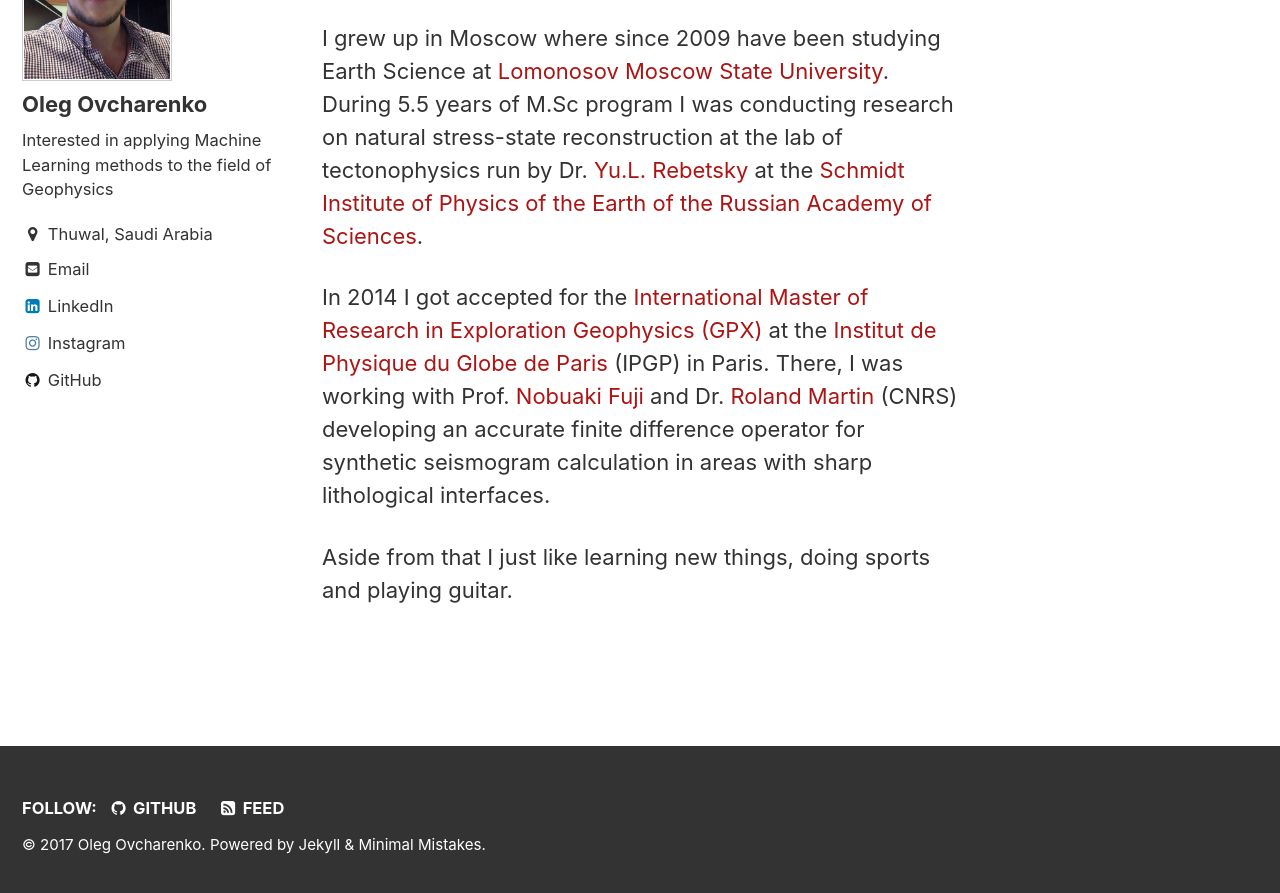
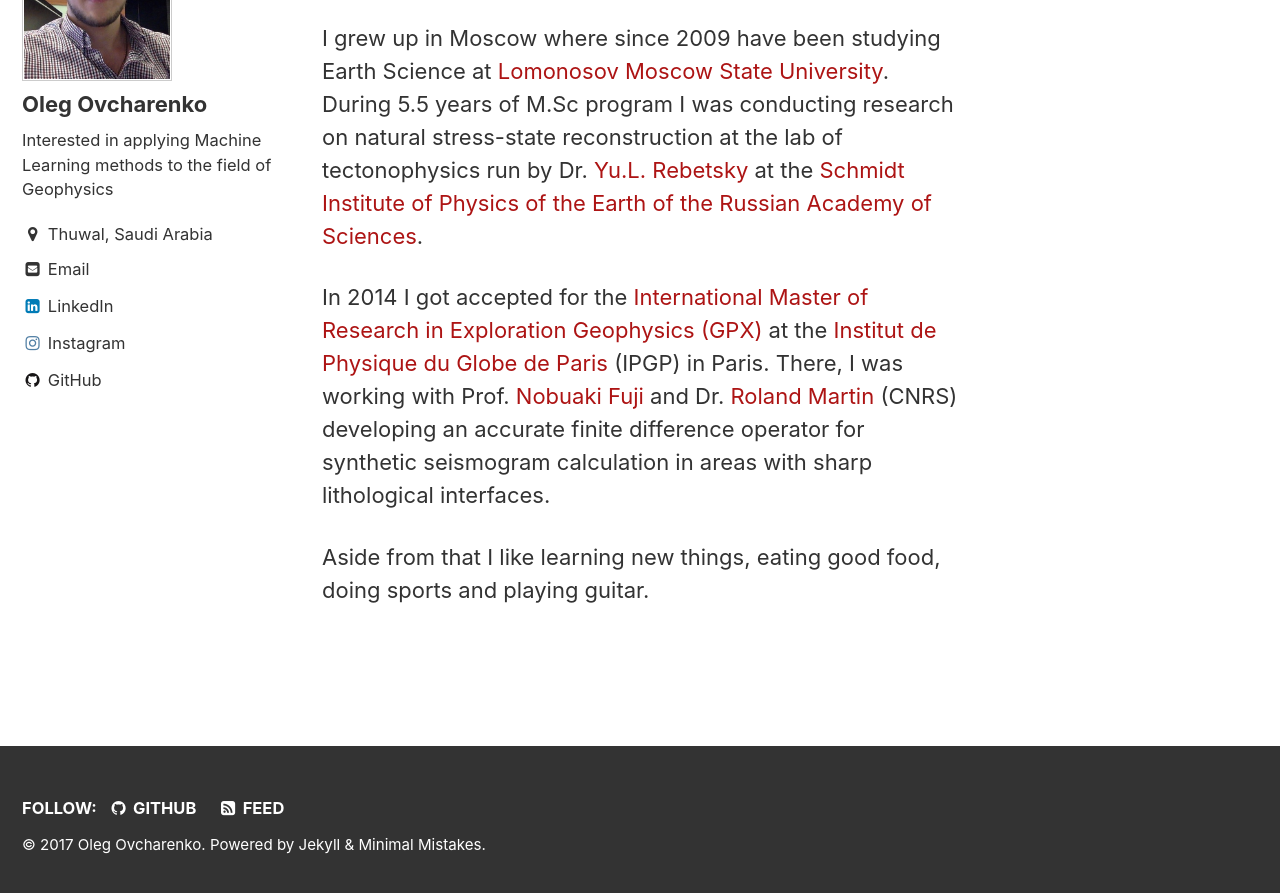
Before and after one commit to ovcharenkoo/ovcharenkoo.github.io, a Jekyll site: the page built from index.html, in a window 1280 px wide and 900 px high, scrolled down 333 px. Shown: the top 893 px of the window. Built offline with Jekyll 4.4.1, drawn with Linux system fonts in a browser that asks for light colours; the list of posts is cut into pages by our own code.

```diff
--- a/_layouts/home.html
+++ b/_layouts/home.html
@@ -11,7 +11,7 @@ layout: archive
 In 2014 I got accepted for the <a href="http://www.ipgp.fr/fr/international-master-of-research-in-exploration-geophysics-gpx">International Master of Research in Exploration Geophysics (GPX)</a> at the <a href="http://www.ipgp.fr/fr">Institut de Physique du Globe de Paris</a> (IPGP) in Paris. There, I was working with Prof. <a href="http://www.ipgp.fr/en/fuji-nobuaki">Nobuaki Fuji</a> and Dr. <a href="https://www.researchgate.net/profile/Roland_Martin/info">Roland Martin</a> (CNRS) developing an accurate finite difference operator for synthetic seismogram calculation in areas with sharp lithological interfaces.</p>
 
 <p>
-Aside from that I just like learning new things, doing sports and playing guitar.</p>
+Aside from that I like learning new things, eating good food, doing sports and playing guitar.</p>
 </section>
 <!--
 <h3 class="archive__subtitle">{{ site.data.ui-text[site.locale].recent_posts | default: "Recent Posts" }}</h3>
```
Also changed, not shown: _layouts/README.md (added, +5 -0 lines).
